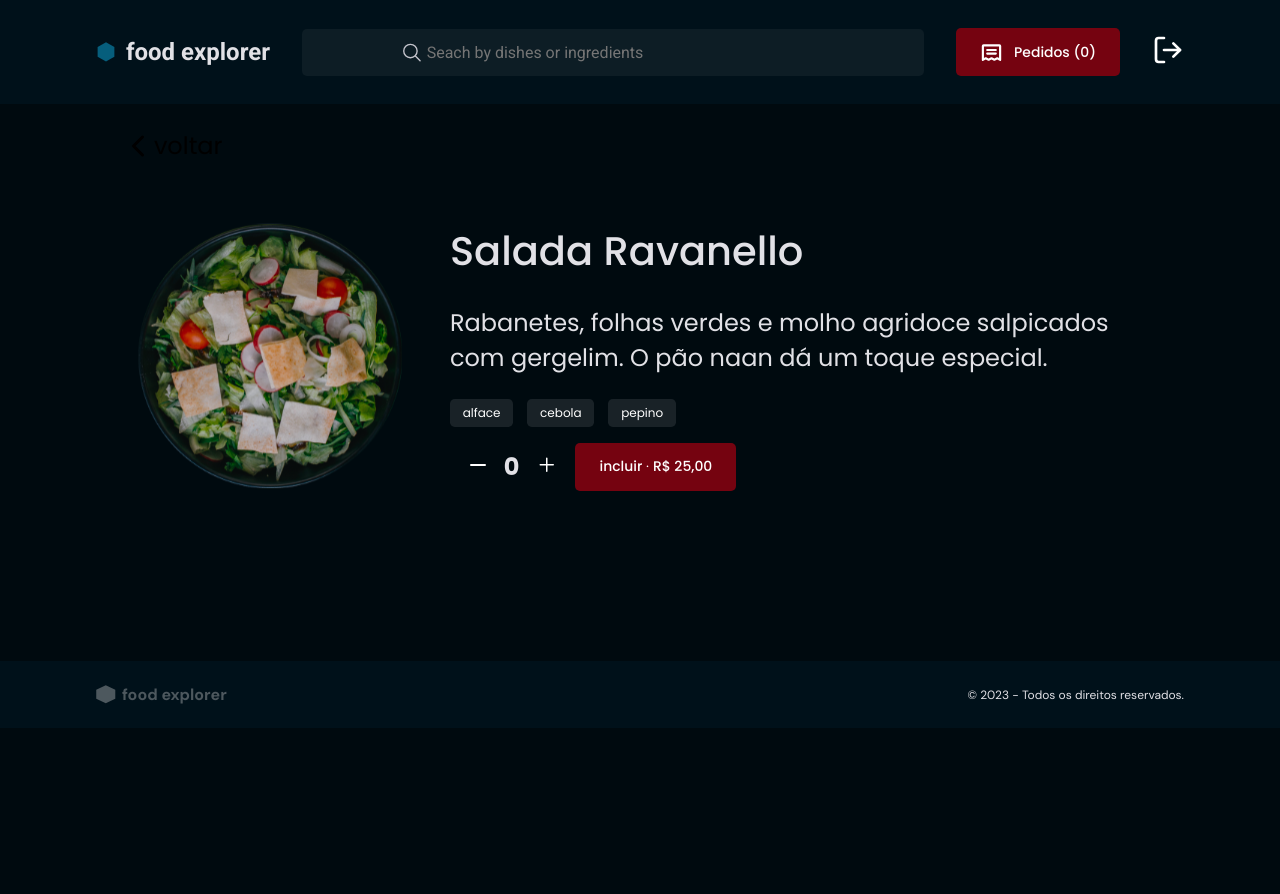
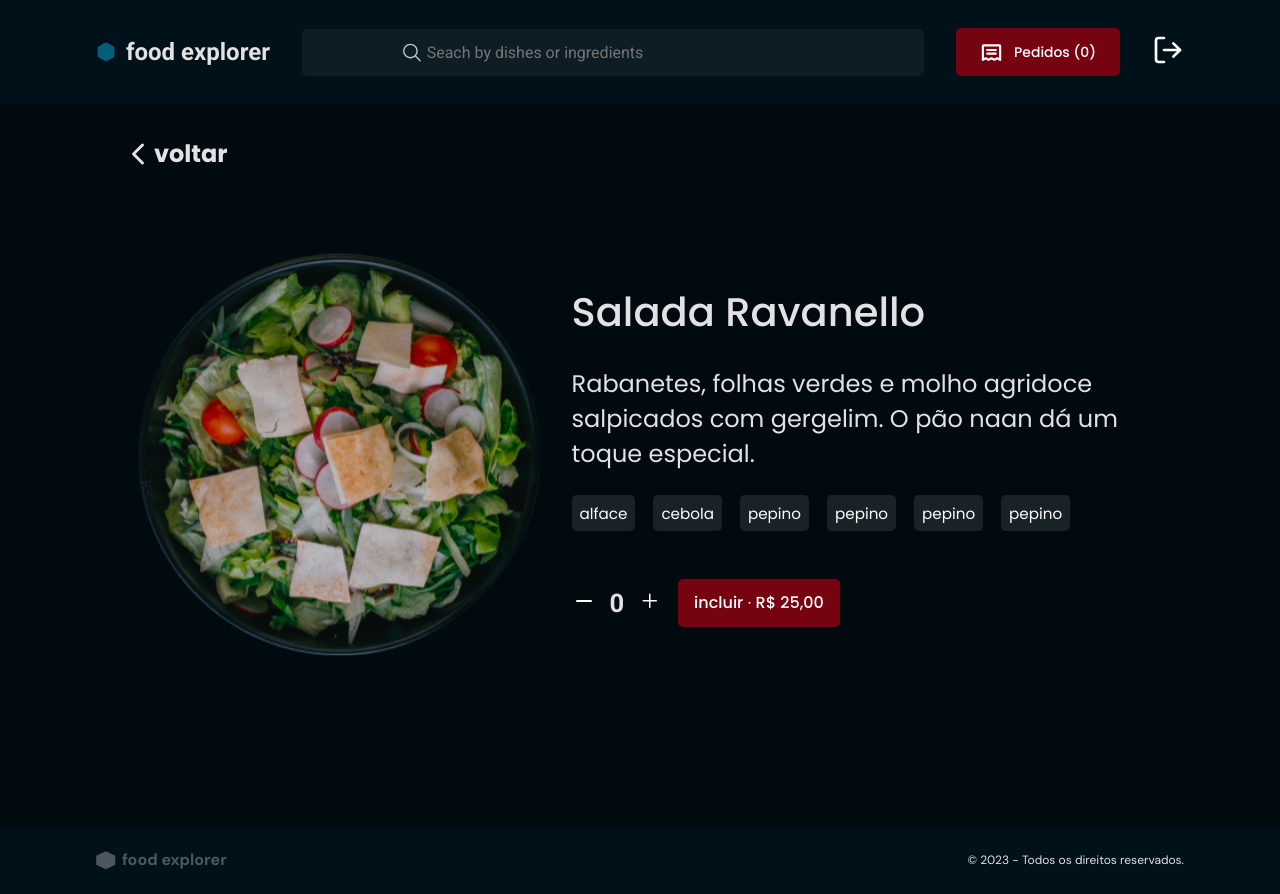
Before and after one commit to NataliaKals003/FoodExplorer.Frontend, a React (Vite) app: page / in a window 1280 px wide. Before the commit the page ends 800 px from the top, so only its background shows below. Built offline with nearby package versions, Linux system fonts and the light colour scheme.

Commit message:
Creating Details page

```diff
--- a/src/components/Amount/styles.js
+++ b/src/components/Amount/styles.js
@@ -1,25 +1,27 @@
 import styled from "styled-components";
+import { LAYOUT_BREAKPOINTS } from '../../styles/layoutBreakpoints';
 
 export const Container = styled.div`
     display: flex;
     align-items: center;
 `;
+
 export const ButtonPlus = styled.button`
     background: none;
     border: none;
     color: ${({ theme }) => theme.COLORS.LIGHT_100};
     margin-left: 0.87rem;
 `;
+
 export const ButtonMinus = styled.button`
     background: none;
     border: none;
     color: ${({ theme }) => theme.COLORS.LIGHT_100};
     margin-right: 0.87rem;
 `;
+
 export const AmountDisplay = styled.span`
-    display: flex;
-    align-items: center;
-    font-size: 1.5rem;
+    font-size: 1.6rem;
     font-weight: bold;
     color: ${({ theme }) => theme.COLORS.LIGHT_300};
 `;
--- a/src/components/Button/index.jsx
+++ b/src/components/Button/index.jsx
@@ -1,6 +1,6 @@
 import { Container } from './styles';
 
-export function Button({ title, icon: Icon, loading = false, ...rest }) {
+export function Button({ title, icon: Icon, loading = false, children, ...rest }) {
     return (
         <Container
             type="button"
@@ -8,7 +8,7 @@ export function Button({ title, icon: Icon, loading = false, ...rest }) {
             {...rest}
         >
             {Icon && <Icon style={{ marginRight: '11px' }} size={23} />}
-            {loading ? "Loading..." : title}
+            {loading ? "Loading..." : children || title}
         </Container>
     );
 }
--- a/src/components/Tag/styles.js
+++ b/src/components/Tag/styles.js
@@ -1,11 +1,11 @@
 import styled from "styled-components";
 
 export const Container = styled.span`
-    padding: 0.3rem 0.8rem;
+    padding: 0.4rem 0.5rem;
     border-radius: 0.3rem;
     margin-right: 0.37rem;
     background: ${({ theme }) => theme.COLORS.DARK_1000};
     color: ${({ theme }) => theme.COLORS.LIGHT_100};
     font-family: "Poppins", sans-serif;
-    font-size: 0.75rem;
+    font-size: 0.95rem;
 `;
--- a/src/pages/Details/index.jsx
+++ b/src/pages/Details/index.jsx
@@ -7,6 +7,7 @@ import { Button } from '../../components/Button/index.jsx';
 import { Footer } from '../../components/Footer/index.jsx';
 import dishSalad from '../../assets/dishSalad.svg'
 import { IoChevronBack } from "react-icons/io5";
+import { PiReceiptBold } from "react-icons/pi";
 
 export function Details() {
   return (
@@ -22,10 +23,17 @@ export function Details() {
             <Tag title="alface" />
             <Tag title="cebola" />
             <Tag title="pepino" />
+            <Tag title="pepino" />
+            <Tag title="pepino" />
+            <Tag title="pepino" />
           </TagsContainer>
           <div className="bottom-content">
-            <Amount amount="2" />
-            <Button title={`incluir ∙ R$ 25,00`} />
+            <Amount />
+            <Button className="include" title={`∙ R$ 25,00`}>
+              <PiReceiptBold className="icon" size={20} />
+              <span className="text-desktop">incluir ∙ R$ 25,00</span>
+              <span className="text-mobile">pedir ∙ R$ 25,00</span>
+            </Button>
           </div>
         </div>
       </Content>
--- a/src/pages/Details/style.js
+++ b/src/pages/Details/style.js
@@ -2,6 +2,9 @@ import styled from 'styled-components';
 import { LAYOUT_BREAKPOINTS } from '../../styles/layoutBreakpoints';
 
 export const Container = styled.div`
+    display: flex;
+    flex-direction: column;
+    min-height: 100vh;
     color: ${({ theme }) => theme.COLORS.LIGHT_300};
 
   .backButton {
@@ -12,15 +15,23 @@ color: ${({ theme }) => theme.COLORS.LIGHT_300};
     align-items: center;
     border: none;
     cursor: pointer;
-    margin: 1.5rem 0 2.62rem 7.62rem;
+    font-weight: bold;
+    margin: 2rem 0 2.62rem 7.62rem;
+    color: ${({ theme }) => theme.COLORS.LIGHT_300};
 
     svg {
+      font-size: 2rem;
+    }
+
+    @media (max-width: ${LAYOUT_BREAKPOINTS.MD}) {
+      font-weight: 400;
       font-size: 2rem;
     }
   }
 `;
 
 export const Content = styled.div`
+  flex-grow: 1;
   display: flex;
   flex-direction: row;
   justify-content: center;
@@ -28,59 +39,126 @@ export const Content = styled.div`
   margin: 1.5rem 7.62rem 9.68rem 7.62rem;
   font-family: "Poppins", sans-serif;
 
+  img {
+    flex: none;
+    width: 40%;
+    height: auto;
+    margin-right: 2rem;
+  }
+
   .text-content {
-    margin-left: 3rem;
+    align-self: center;
 
     h1 {
       font-weight: 500;
       font-size: 2.5rem;
-        margin-bottom: 1.5rem;
     }
 
     p {
       font-size: 1.5rem;
       font-weight: 400;
-        margin-bottom: 1.5rem;
+      margin: 1.5rem 0;
     }
 
     .bottom-content {
+      font-family: 'Roboto';
+      font-weight: 500;
+      margin-top: 3rem;
       display: flex;
       align-items: center;
 
-      button {
+      .include {
         margin-left: 1rem;
+        display: flex;
+        align-items: center;
+        background: ${({ theme }) => theme.COLORS.PRIMARY};
+        border: none;
+        color: ${({ theme }) => theme.COLORS.LIGHT_100};
+        padding: 0.5rem 1rem;
+        font-size: 1rem;
+        cursor: pointer;
+
+        .text-desktop {
+          display: inline;
+        }
+
+        .text-mobile {
+          display: none;
+          margin-right: 2rem;
+        }
+
+        .icon {
+          display: none;
+          margin-left: 2rem;
+        }
+
+        @media (max-width: ${LAYOUT_BREAKPOINTS.MD}) {
+          font-size: 0.875rem;
+          padding: 0.5rem;
+          width: 100%;
+          display: flex;
+          flex-direction: row;
+          justify-content: center;
+
+          .text-desktop {
+            display: none;
+          }
+
+          .text-mobile {
+            display: inline;
+          }
+
+          .icon {
+            display: block;
+            margin-right: 0.5rem;
           }
         }
       }
+    }
+  }
+  @media (max-width: ${LAYOUT_BREAKPOINTS.LG}) {
+    img {
+      width: 50%;
+    }
+
+  }
 
   @media (max-width: ${LAYOUT_BREAKPOINTS.MD}) {
-    margin: 1rem 3.5rem 2rem;
     flex-direction: column;
     align-items: center;
 
+    h1 {
+      margin-top: 1rem;
+      font-size: 2.5rem;
+    }
+
+    p {
+      margin: 1.5rem 0;
+      font-size: 1.5rem;
+    }
+
     img {
-      margin-left: 0;
-      margin-bottom: 1rem;
+      margin-right: 0;
+      flex: none;
+      width: auto;
     }
 
     .text-content {
-      align-items: center;
-
-      .bottom-content {
+      display: flex;
       flex-direction: column;
-        align-items: center;
-
-        button {
-          margin-left: 0;
-          margin-top: 1rem;
-        }
-      }
+      text-align: center;
     }
   }
 `;
 
 export const TagsContainer = styled.div`
   display: flex;
-  gap: 0.5rem;
-  margin-bottom: 1rem;
+  gap: 0.75rem;
+
+  @media (max-width: ${LAYOUT_BREAKPOINTS.MD}) {
+    display: grid;
+    grid-template-columns: repeat(3, 1fr);
+    gap: 1.5rem;
+    padding: 0 1.75rem;
+  }
 `;
```
Lines whose indentation alone changed are shown as unchanged.
